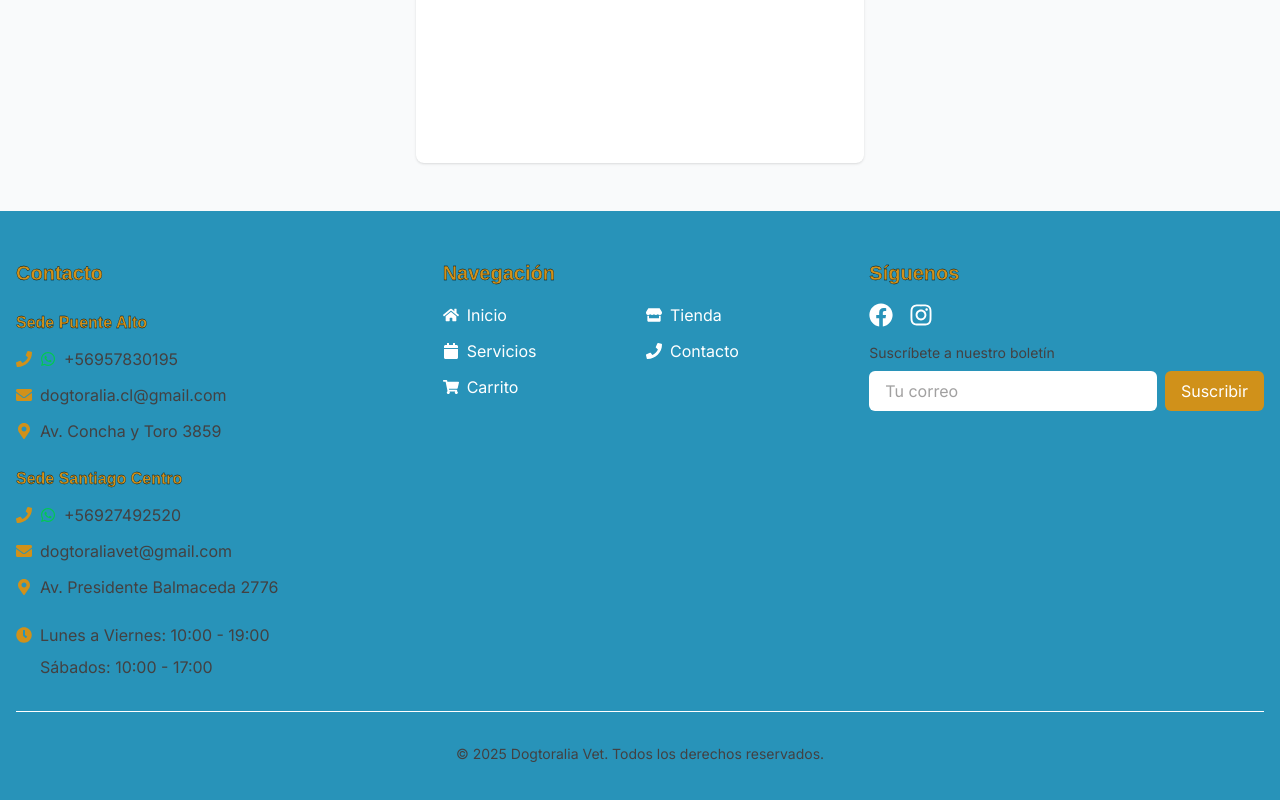
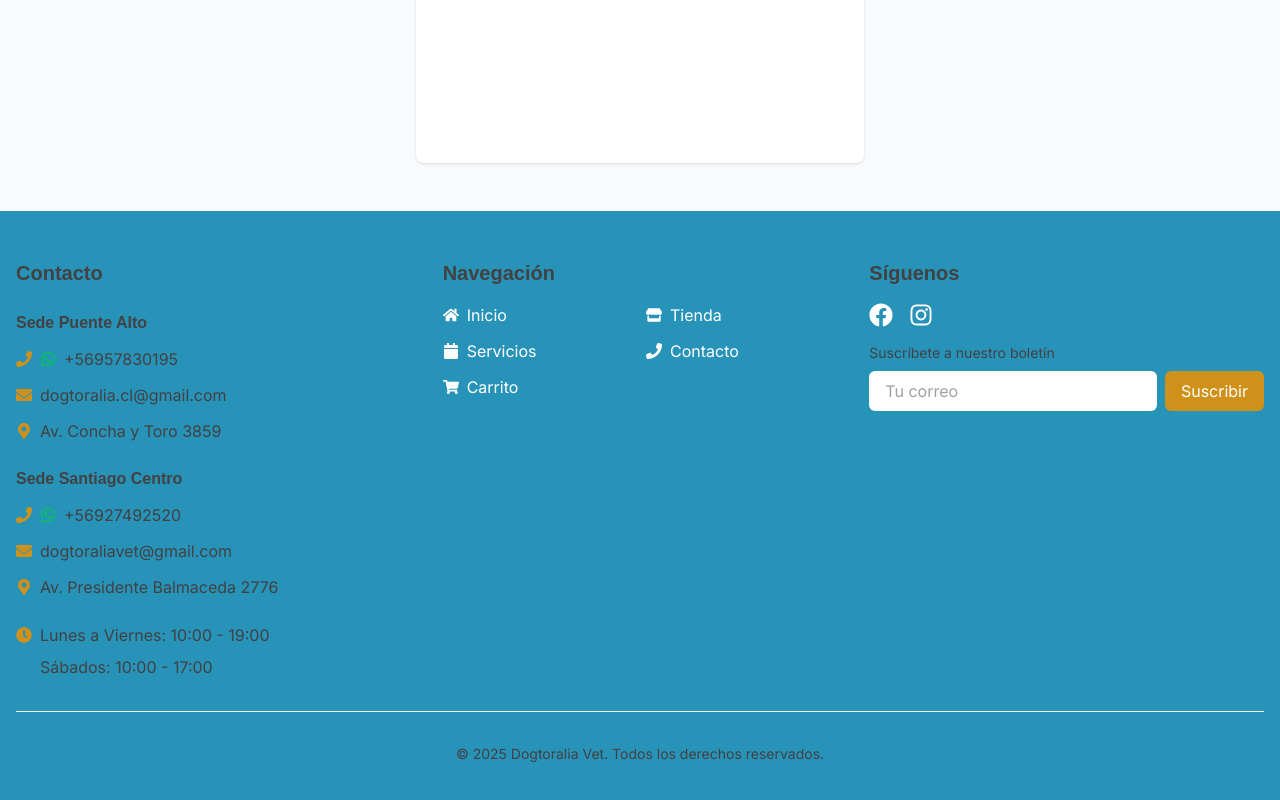
Before and after one commit to diegocabre/dogtoralia, a Next.js app: page /auth/login in a window 1280 px wide. Shown: the part 893-1693 px from the top of the page. Built offline with nearby package versions, Linux system fonts and the light colour scheme; no server answers.

Commit message:
color letra footer y navbar

```diff
--- a/src/components/footer/Footer.tsx
+++ b/src/components/footer/Footer.tsx
@@ -25,11 +25,11 @@ export default function Footer() {
                 <div className="grid grid-cols-1 sm:grid-cols-2 lg:grid-cols-3 gap-6 sm:gap-8">
                     {/* Información de Contacto */}
                     <div className="space-y-6">
-                        <h3 className="text-lg sm:text-xl font-semibold text-secondary font-bold" style={{ WebkitTextStroke: '0.3px #000' }}>Contacto</h3>
+                        <h3 className="text-lg sm:text-xl font-semibold text-tertiary">Contacto</h3>
 
                         {/* Sede Puente Alto */}
                         <div className="space-y-3">
-                            <h4 className="font-medium text-secondary font-bold" style={{ WebkitTextStroke: '0.3px #000' }}>Sede {locations.puenteAlto.name}</h4>
+                            <h4 className="font-medium text-tertiary">Sede {locations.puenteAlto.name}</h4>
                             <p className="flex items-center gap-2 text-sm sm:text-base">
                                 <FaPhone className="text-secondary" />
                                 <Link
@@ -56,7 +56,7 @@ export default function Footer() {
 
                         {/* Sede Santiago Centro */}
                         <div className="space-y-3">
-                            <h4 className="font-medium text-secondary font-bold" style={{ WebkitTextStroke: '0.3px #000' }}>Sede {locations.santiagoCentro.name}</h4>
+                            <h4 className="font-medium text-tertiary">Sede {locations.santiagoCentro.name}</h4>
                             <p className="flex items-center gap-2 text-sm sm:text-base">
                                 <FaPhone className="text-secondary" />
                                 <Link
@@ -93,7 +93,7 @@ export default function Footer() {
 
                     {/* Enlaces Rápidos */}
                     <div className="space-y-4">
-                        <h3 className="text-lg sm:text-xl font-semibold text-secondary font-bold" style={{ WebkitTextStroke: '0.3px #000' }}>Navegación</h3>
+                        <h3 className="text-lg sm:text-xl font-semibold text-tertiary">Navegación</h3>
                         <ul className="grid grid-cols-2 gap-3">
                             <li>
                                 <Link href="/home" className="flex items-center gap-2 text-sm sm:text-base hover:text-secondary transition-colors">
@@ -130,7 +130,7 @@ export default function Footer() {
 
                     {/* Redes Sociales y Newsletter */}
                     <div className="space-y-4">
-                        <h3 className="text-lg sm:text-xl font-semibold text-secondary font-bold" style={{ WebkitTextStroke: '0.3px #000' }}>Síguenos</h3>
+                        <h3 className="text-lg sm:text-xl font-semibold text-tertiary">Síguenos</h3>
                         <div className="flex space-x-4 mb-4">
                             <Link href="https://www.facebook.com/dogtoraliavet/" className="text-xl sm:text-2xl hover:text-secondary transition-colors" aria-label="Facebook">
                                 <FaFacebook />
--- a/src/components/navbar/NavBar.tsx
+++ b/src/components/navbar/NavBar.tsx
@@ -72,10 +72,10 @@ export default function NavBar() {
                                 href={item.href}
                                 className={`flex items-center gap-1 lg:gap-2 text-sm lg:text-base hover:text-secondary transition-colors
                                     ${pathname.startsWith(item.href)
-                                        ? "font-bold underline underline-offset-8 decoration-4 decoration-secondary text-secondary"
+                                        ? "underline underline-offset-8 decoration-4 decoration-tertiary text-tertiary"
                                         : isScrolled ? "text-tertiary shadow-lg" : "text-white"
                                     }`}
-                                style={pathname.startsWith(item.href) ? { WebkitTextStroke: '0.3px #000', textDecorationColor: 'var(--color-secondary)' } : {}}
+                                style={{}}
                             >
                                 {item.icon}
                                 <span>{item.label}</span>
```
